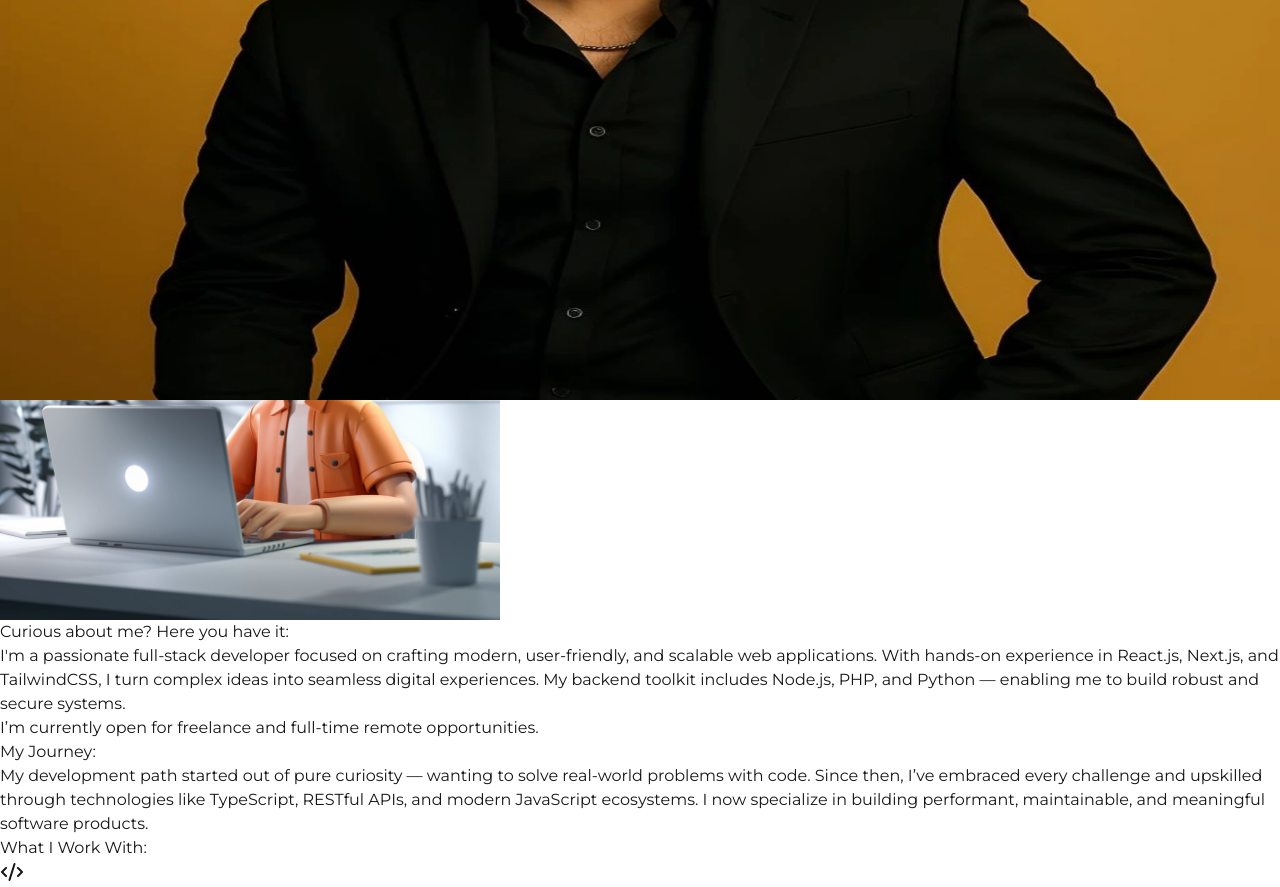
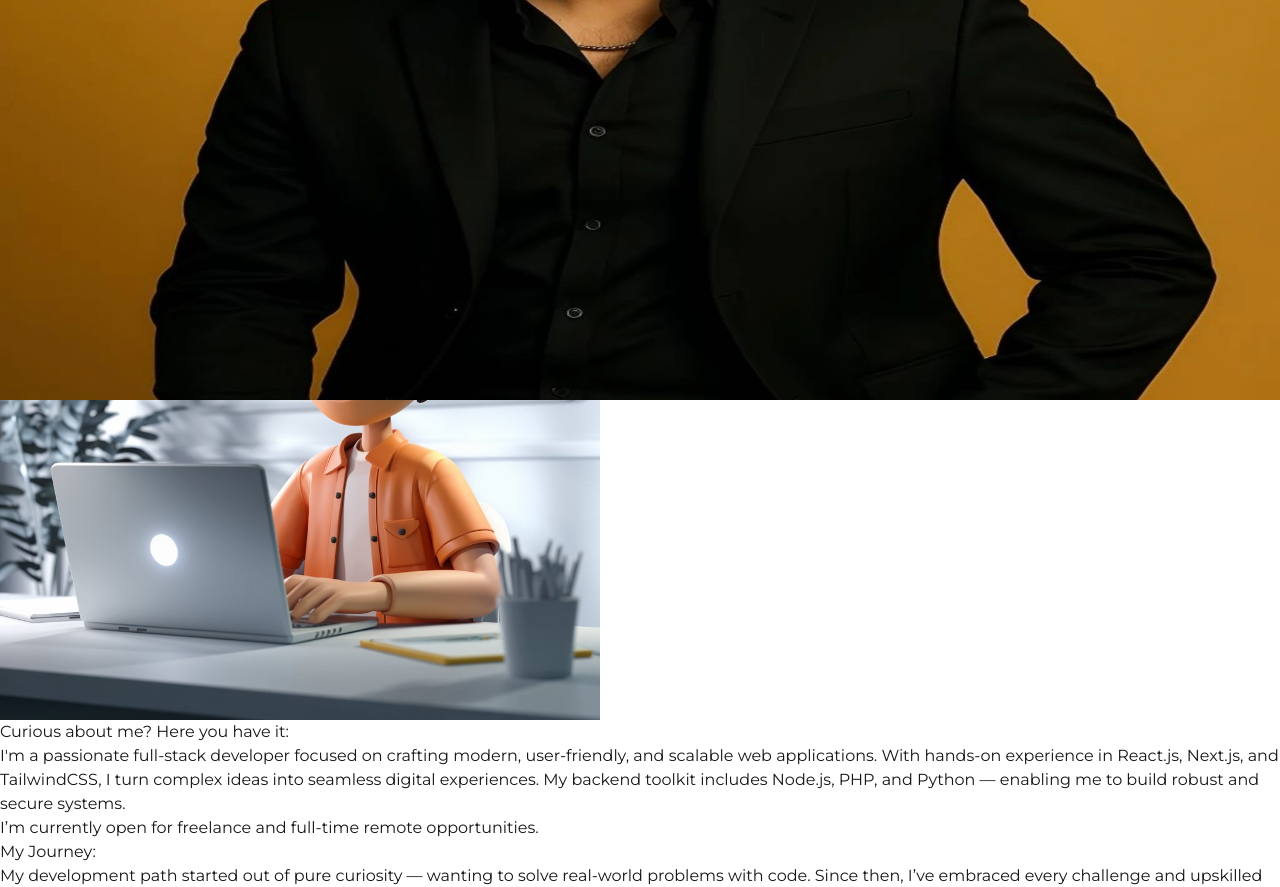
Before and after one commit to NomanKhaliq1/portfolio-with-talwind, a Next.js app: page / in a window 1280 px wide. Shown: the part 400-1287 px from the top of the page. Built offline with nearby package versions, Linux system fonts and the light colour scheme.

Commit message:
fix image size

```diff
--- a/src/app/page.tsx
+++ b/src/app/page.tsx
@@ -16,8 +16,8 @@ import { Code2, Server, Wrench, Database } from "lucide-react";
 import FadeInOnView from "./components/FadeInOnView";
 import { experiences } from "@/app/data/experiences";
 
-const currentProjects = 0;
-const totalSlots = 3;
+const currentProjects = 12;
+const totalSlots = 20;
 const remainingSlots = totalSlots - currentProjects;
 
 const statusOverride = true;
@@ -39,7 +39,7 @@ const yearsOfExperience = today.getFullYear() - startDate.getFullYear();
 
 // Sample static project data
 const totalWebsitesBuilt = 15;
-const activeProjects = 6;
+const activeProjects = currentProjects;
 
 return (
 <>
@@ -132,7 +132,11 @@ return (
           {/* Highlights (Websites, Projects, Experience) */}
           <div className="flex flex-wrap items-center gap-6 pt-4 text-gray-700 text-sm md:text-base">
             <div title="Based on real client work">🌐 {totalWebsitesBuilt}+ Websites Built</div>
-            <div title="Live projects in development">🚀 {activeProjects} Ongoing Projects</div>
+            {activeProjects > 0 && (
+              <div title="Live projects in development">
+                🚀 {activeProjects} Ongoing Projects
+              </div>
+            )}
             <div title={`From ${startDate.getFullYear()} to Present`}>💼 {yearsOfExperience}+ Years Experience
             </div>
           </div>
@@ -163,7 +167,7 @@ return (
         </div>
 
         {/* Image Right Side */}
-        <div className="relative w-[22rem] h-[28rem] mx-auto bg-gradient-to-br from-yellow-400/10 via-orange-200/30 to-white rounded-[2rem] p-2 shadow-2xl hover:scale-105 transition-transform duration-300">
+        <div className="relative w-[32rem] h-[38rem] mx-auto bg-gradient-to-br from-yellow-400/10 via-orange-200/30 to-white rounded-[2rem] p-2 shadow-2xl hover:scale-105 transition-transform duration-300">
         <Image
           src="/noman-khaliq-developer.webp"
           alt="Noman Khaliq Hero Image"
@@ -193,8 +197,8 @@ return (
           <Image
             src="/aboutme.jpeg"
             alt="About Me Image"
-            width={500}
-            height={500}
+            width={600}
+            height={600}
             className="object-cover rounded-lg mx-auto"
           />
         </div>
```
